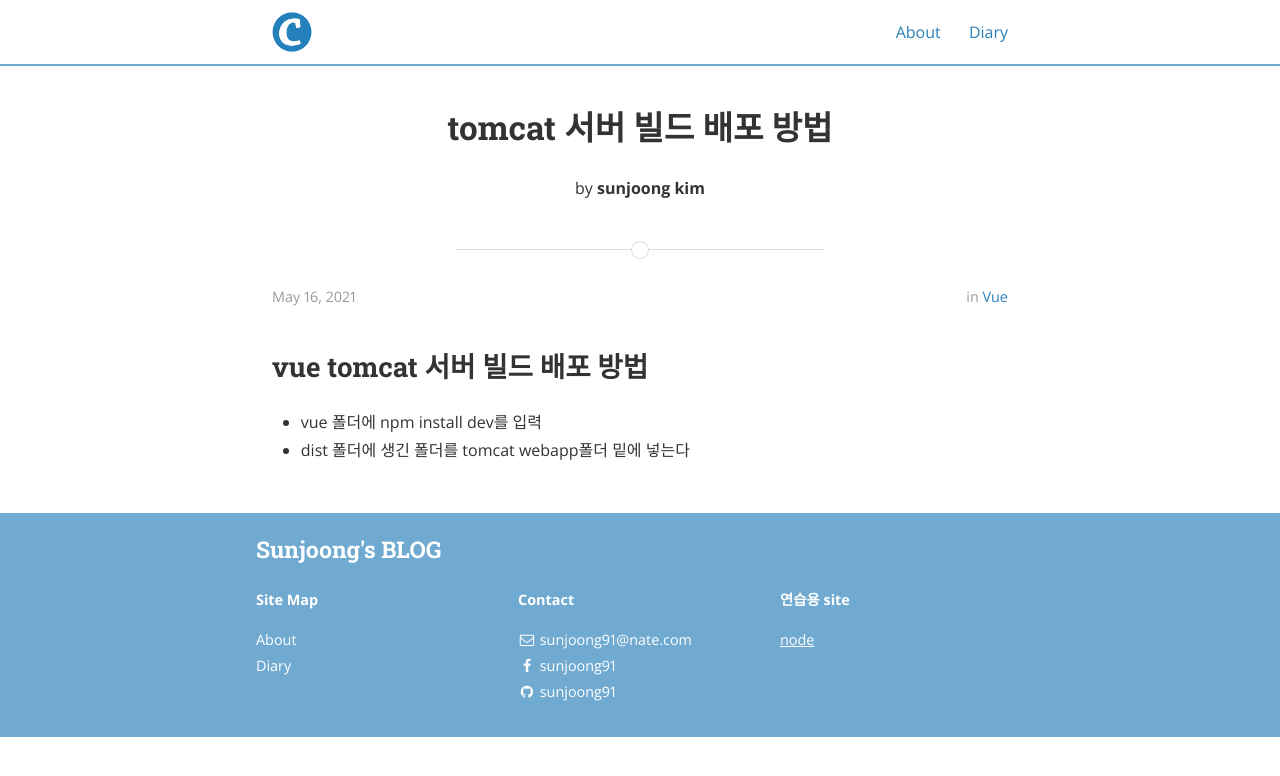
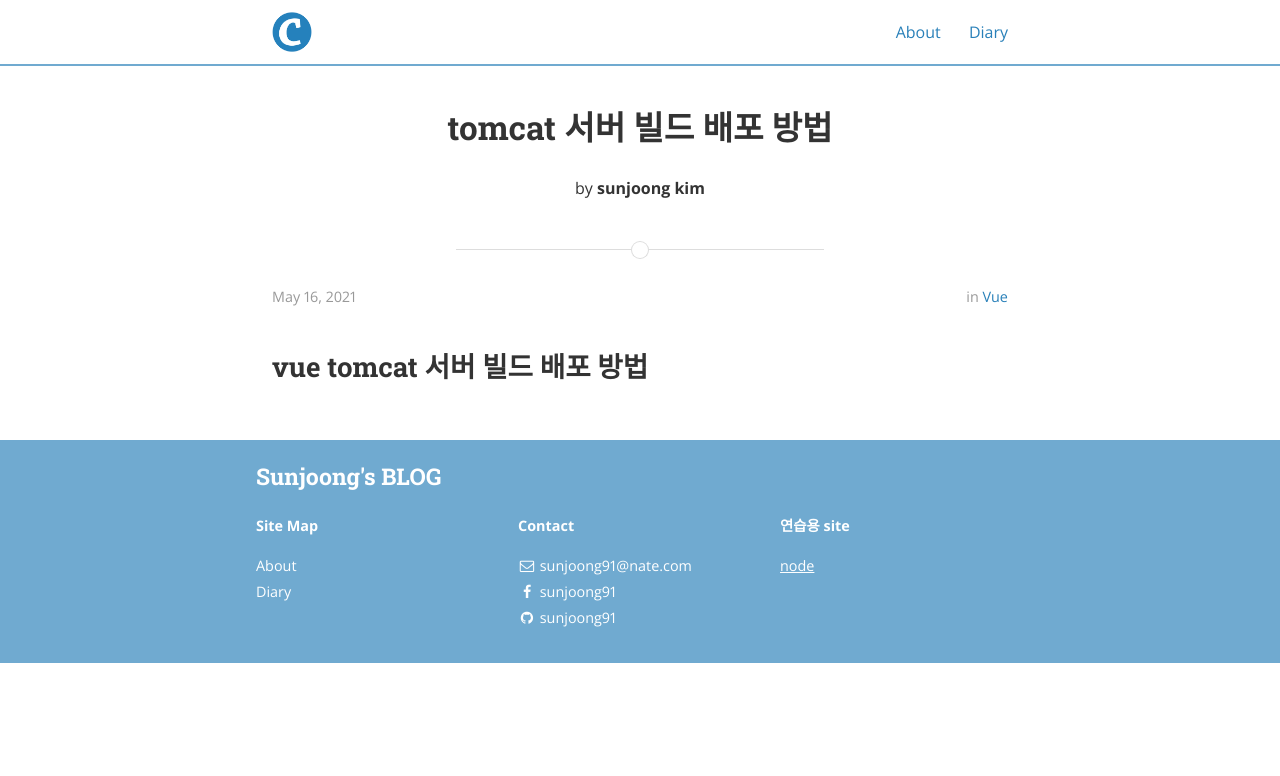
Before and after one commit to sunjoong91/sunjoong91.github.io, a Jekyll site: the page built from _posts/2021-05-16-vue_1_build 배포.md, in a window 1280 px wide. Shown: the top 776 px of the page. Built offline with Jekyll 4.4.1, drawn with Linux system fonts in a browser that asks for light colours; nearby versions of some CDN libraries.

Commit message:
이상한거삭제

```diff
--- a/_posts/2021-05-16-vue_1_build 배포.md
+++ b/_posts/2021-05-16-vue_1_build 배포.md
@@ -7,6 +7,3 @@ categories: vue
 ---
 
 ## vue tomcat 서버 빌드 배포 방법
-
-- vue 폴더에 npm install dev를 입력
-- dist 폴더에 생긴 폴더를 tomcat webapp폴더 밑에 넣는다
```
